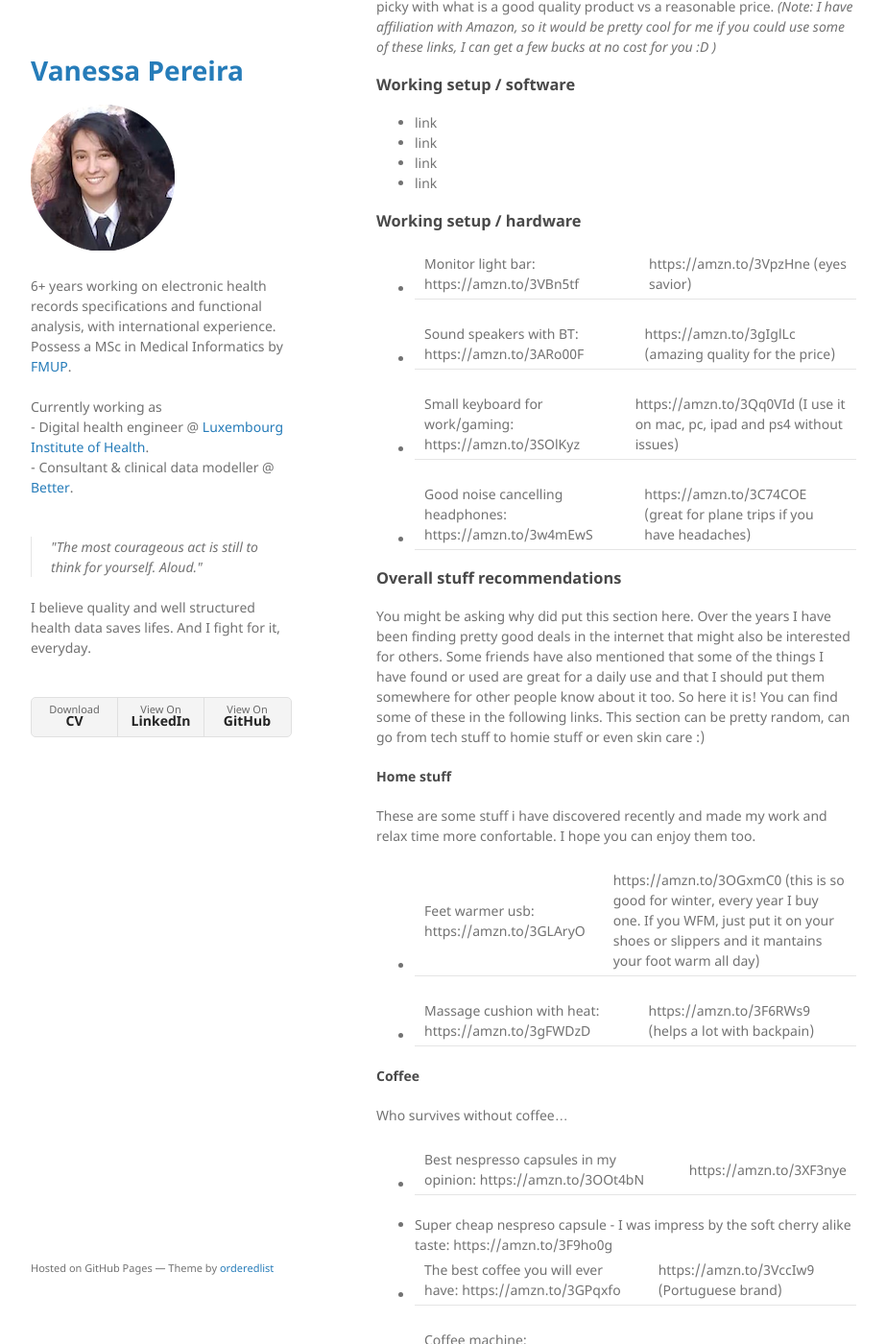
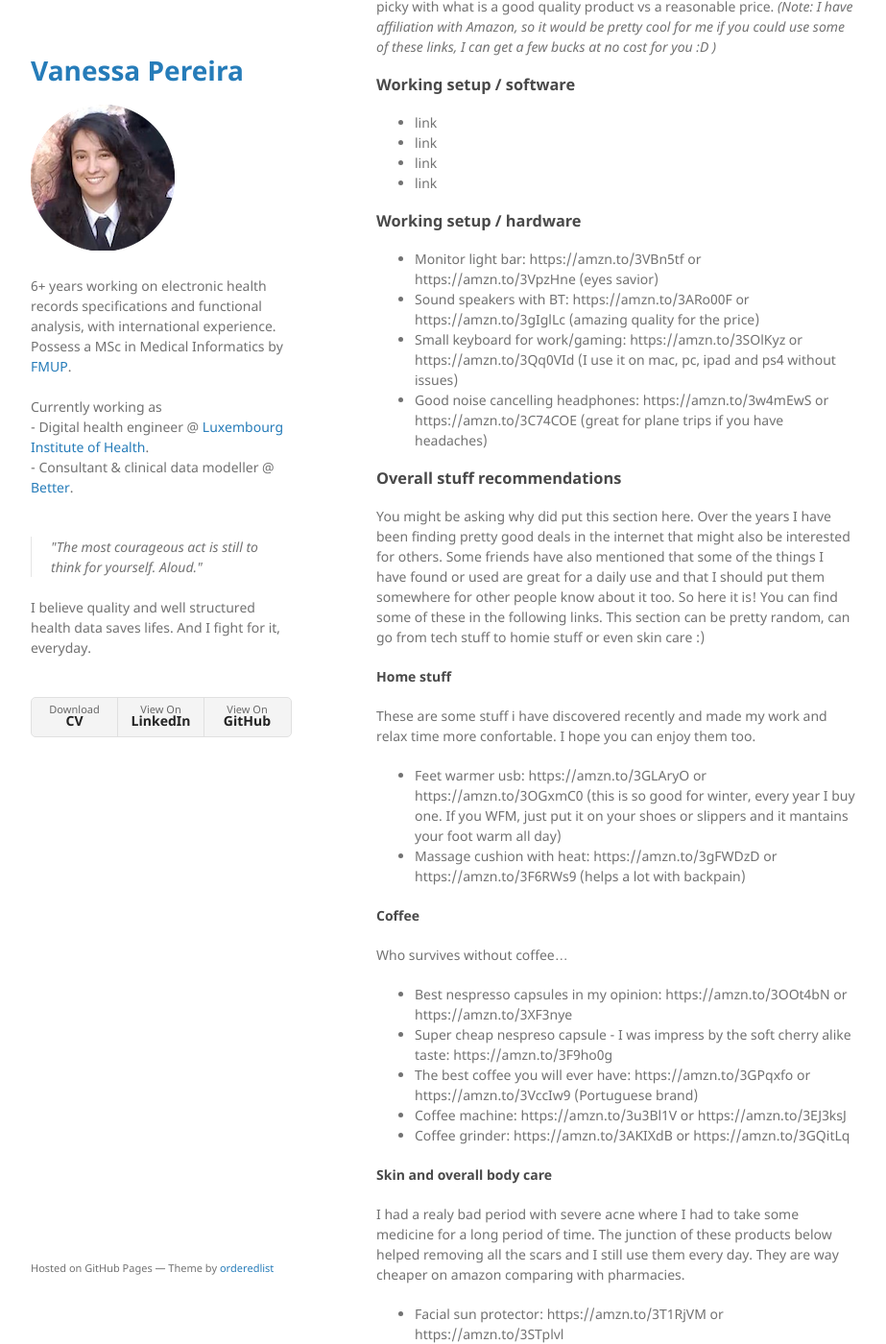
Before and after one commit to vanessa-pereira/vanessa-pereira.github.io, a Jekyll site: the page built from recommend.md, in a window 1280 px wide and 1400 px high, scrolled down 220 px. Shown: the whole window at 96% size, without its empty margins (178-1101 px from the left). Built offline with Jekyll 4.4.1, drawn with Linux system fonts in a browser that asks for light colours; some of the changed text lies outside the part shown.

Commit message:
Update recommend.md

```diff
--- a/recommend.md
+++ b/recommend.md
@@ -14,10 +14,10 @@ _(Note: I have affiliation with Amazon, so it would be pretty cool for me if you
 * link
 
 ### Working setup / hardware
-* Monitor light bar: https://amzn.to/3VBn5tf | https://amzn.to/3VpzHne (eyes savior)
-* Sound speakers with BT: https://amzn.to/3ARo00F | https://amzn.to/3gIglLc (amazing quality for the price)
-* Small keyboard for work/gaming: https://amzn.to/3SOlKyz | https://amzn.to/3Qq0VId (I use it on mac, pc, ipad and ps4 without issues)
-* Good noise cancelling headphones: https://amzn.to/3w4mEwS | https://amzn.to/3C74COE (great for plane trips if you have headaches)
+* Monitor light bar: https://amzn.to/3VBn5tf or https://amzn.to/3VpzHne (eyes savior)
+* Sound speakers with BT: https://amzn.to/3ARo00F or https://amzn.to/3gIglLc (amazing quality for the price)
+* Small keyboard for work/gaming: https://amzn.to/3SOlKyz or https://amzn.to/3Qq0VId (I use it on mac, pc, ipad and ps4 without issues)
+* Good noise cancelling headphones: https://amzn.to/3w4mEwS or https://amzn.to/3C74COE (great for plane trips if you have headaches)
 
 
 ### Overall stuff recommendations
@@ -25,26 +25,26 @@ You might be asking why did put this section here. Over the years I have been fi
 
 #### Home stuff
 These are some stuff i have discovered recently and made my work and relax time more confortable. I hope you can enjoy them too.
-* Feet warmer usb: https://amzn.to/3GLAryO | https://amzn.to/3OGxmC0 (this is so good for winter, every year I buy one. If you WFM, just put it on your shoes or slippers and it mantains your foot warm all day)
-* Massage cushion with heat: https://amzn.to/3gFWDzD | https://amzn.to/3F6RWs9 (helps a lot with backpain)
+* Feet warmer usb: https://amzn.to/3GLAryO or https://amzn.to/3OGxmC0 (this is so good for winter, every year I buy one. If you WFM, just put it on your shoes or slippers and it mantains your foot warm all day)
+* Massage cushion with heat: https://amzn.to/3gFWDzD or https://amzn.to/3F6RWs9 (helps a lot with backpain)
 
 #### Coffee
 Who survives without coffee...
-* Best nespresso capsules in my opinion: https://amzn.to/3OOt4bN | https://amzn.to/3XF3nye
+* Best nespresso capsules in my opinion: https://amzn.to/3OOt4bN or https://amzn.to/3XF3nye
 * Super cheap nespreso capsule - I was impress by the soft cherry alike taste: https://amzn.to/3F9ho0g
-* The best coffee you will ever have: https://amzn.to/3GPqxfo | https://amzn.to/3VccIw9 (Portuguese brand)
-* Coffee machine: https://amzn.to/3u3Bl1V | https://amzn.to/3EJ3ksJ
-* Coffee grinder: https://amzn.to/3AKIXdB | https://amzn.to/3GQitLq
+* The best coffee you will ever have: https://amzn.to/3GPqxfo or https://amzn.to/3VccIw9 (Portuguese brand)
+* Coffee machine: https://amzn.to/3u3Bl1V or https://amzn.to/3EJ3ksJ
+* Coffee grinder: https://amzn.to/3AKIXdB or https://amzn.to/3GQitLq
 
 #### Skin and overall body care
 I had a realy bad period with severe acne where I had to take some medicine for a long period of time. The junction of these products below helped removing all the scars and I still use them every day. They are way cheaper on amazon comparing with pharmacies.
-* Facial sun protector:  https://amzn.to/3T1RjVM | https://amzn.to/3STplvl
-* Vitamin C serum: https://amzn.to/3QsaLJr | https://amzn.to/3bQO2I9
-* Facial moisturiser: https://amzn.to/3zP9Yv6 | https://amzn.to/3C59FyY
-* Aqual gel cleaner: https://amzn.to/3BdlmTd | https://amzn.to/3GM0YMp
-* Lip balm:  https://amzn.to/3QGFvGr | https://amzn.to/3pl6GLi
+* Facial sun protector:  https://amzn.to/3T1RjVM or https://amzn.to/3STplvl
+* Vitamin C serum: https://amzn.to/3QsaLJr or https://amzn.to/3bQO2I9
+* Facial moisturiser: https://amzn.to/3zP9Yv6 or https://amzn.to/3C59FyY
+* Aqual gel cleaner: https://amzn.to/3BdlmTd or https://amzn.to/3GM0YMp
+* Lip balm:  https://amzn.to/3QGFvGr or https://amzn.to/3pl6GLi
 * Hand sanitizer Dove: https://amzn.to/3QGGUgb
-* Aesop hands cleaner spray: https://amzn.to/3zXfxrx | https://amzn.to/3SQfhTK
+* Aesop hands cleaner spray: https://amzn.to/3zXfxrx or https://amzn.to/3SQfhTK
 * For teeth alignment, here's a 300eur discount @ Impress: https://smile2impress.com/pt/special/referral/?code=UM9-4UO-SFO&referral_source=mobile
 
 
```
